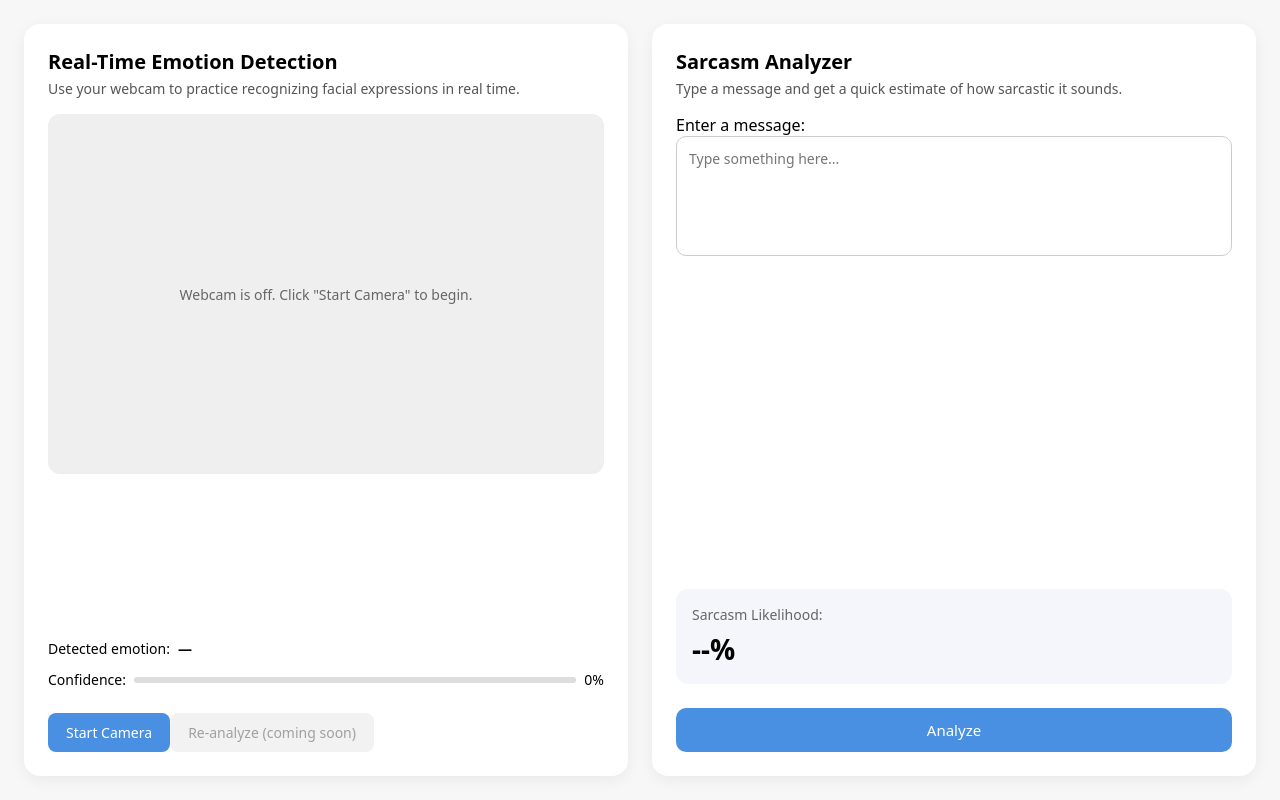
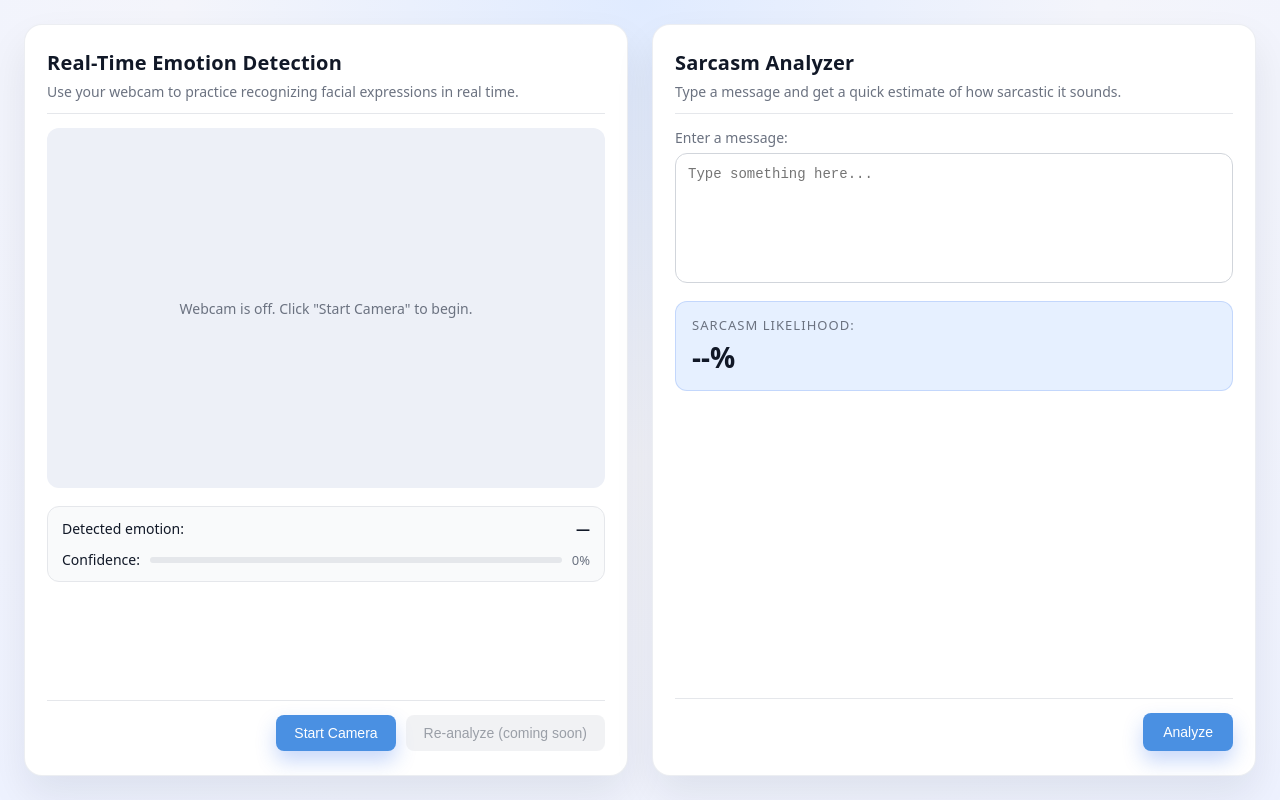
Before and after one commit to spiderpilo/Assistive-Social-Cue-Companion, a React (Vite) app in the folder client/: page / in a window 1280 px wide. Built offline with nearby package versions, Linux system fonts and the light colour scheme.

Commit message:
style: modernize layout and align Emotion and Sarcasm panels

```diff
--- a/client/src/styles.css
+++ b/client/src/styles.css
@@ -1,18 +1,34 @@
-/* GLOBAL RESETS */
+/* GLOBAL RESET + BASE */
 * {
   margin: 0;
   padding: 0;
   box-sizing: border-box;
-  font-family: system-ui, sans-serif;
+}
+
+:root {
+  --bg: #f4f5fb;
+  --panel-bg: #ffffff;
+  --accent: #4a90e2;
+  --accent-soft: #e6f0ff;
+  --text-main: #111827;
+  --text-muted: #6b7280;
+  --border-subtle: #e5e7eb;
+  --shadow-soft: 0 20px 40px rgba(15, 23, 42, 0.08);
+  --radius-lg: 18px;
+  --radius-md: 12px;
+  --radius-sm: 8px;
 }
 
 body {
-  background: #f7f7f7;
+  font-family: system-ui, -apple-system, BlinkMacSystemFont, "Segoe UI",
+    sans-serif;
+  background: radial-gradient(circle at top, #e0ebff 0, var(--bg) 45%, #eef2ff 100%);
+  color: var(--text-main);
   height: 100vh;
   overflow: hidden;
 }
 
-/* MAIN CONTAINER: holds both panels side-by-side */
+/* MAIN LAYOUT */
 .panel-container {
   display: flex;
   flex-direction: row;
@@ -22,64 +38,71 @@ body {
   padding: 24px;
 }
 
-/* BOTH PANELS */
+/* SHARED PANEL STYLES */
 .panel {
-  background: #fff;
-  padding: 24px;
-  border-radius: 16px;
+  background: var(--panel-bg);
+  border-radius: var(--radius-lg);
   flex: 1;
   display: flex;
   flex-direction: column;
-  gap: 16px;
+  padding: 24px 22px;
+  box-shadow: var(--shadow-soft);
+  border: 1px solid rgba(148, 163, 184, 0.18);
   height: 100%;
-  box-shadow: 0 4px 16px rgba(0, 0, 0, 0.06);
   overflow: hidden;
 }
 
-/* HEADERS */
+/* HEADER / MAIN / FOOTER LAYOUT */
 .panel-header {
   display: flex;
   flex-direction: column;
-  gap: 4px;
+  gap: 6px;
+  margin-bottom: 6px;
 }
 
 .panel-title {
   font-size: 20px;
   font-weight: 600;
+  letter-spacing: 0.01em;
 }
 
 .panel-subtitle {
   font-size: 14px;
-  color: #555;
+  color: var(--text-muted);
 }
 
-/* MAIN CONTENT AREA (stretches between header and footer) */
 .panel-main {
   flex: 1;
   display: flex;
   flex-direction: column;
-  gap: 20px;
-  justify-content: space-between;
+  gap: 18px;
   overflow: hidden;
 }
 
-/* FOOTER */
 .panel-footer {
-  margin-top: 8px;
+  margin-top: auto;
+  padding-top: 14px;
+  border-top: 1px solid var(--border-subtle);
 }
 
+/* EMOTION PANEL STYLES */
+.emotion-panel .panel-header {
+  border-bottom: 1px solid var(--border-subtle);
+  padding-bottom: 12px;
+  margin-bottom: 14px;
+}
+
+/* WEBCAM AREA */
 .webcam-box {
-  background: #efefef;
-  border-radius: 12px;
-  height: 360px;  /* <-- bigger webcam area */
+  background: #edf0f7;
+  border-radius: var(--radius-md);
+  height: 360px; /* enlarged webcam area */
   display: flex;
   justify-content: center;
   align-items: center;
   position: relative;
   overflow: hidden;
 }
-
-
 
 .webcam-video {
   width: 100%;
@@ -88,8 +111,16 @@ body {
 }
 
 .placeholder-text {
-  color: #666;
+  color: var(--text-muted);
   font-size: 14px;
+  text-align: center;
+  padding: 0 16px;
+}
+
+.error-text {
+  margin-top: 4px;
+  font-size: 13px;
+  color: #dc2626;
 }
 
 /* EMOTION INFO */
@@ -98,49 +129,71 @@ body {
   flex-direction: column;
   gap: 12px;
   font-size: 14px;
+  background: #f9fafb;
+  border-radius: var(--radius-md);
+  padding: 12px 14px;
+  border: 1px solid var(--border-subtle);
 }
 
-.emotion-row,
+.emotion-row {
+  display: flex;
+  justify-content: space-between;
+  align-items: center;
+}
+
+.emotion-row strong {
+  font-weight: 600;
+}
+
 .confidence-row {
   display: flex;
   align-items: center;
-  gap: 8px;
+  gap: 10px;
 }
 
 .confidence-bar {
   flex: 1;
   height: 6px;
-  background: #ddd;
-  border-radius: 4px;
+  background: #e5e7eb;
+  border-radius: 999px;
   overflow: hidden;
 }
 
 .confidence-fill {
   height: 100%;
-  background: #4a90e2;
+  background: linear-gradient(90deg, var(--accent) 0%, #7c3aed 100%);
+}
+
+.confidence-percent {
+  font-size: 13px;
+  color: var(--text-muted);
 }
 
 /* BUTTONS */
 .button {
   padding: 10px 18px;
-  border-radius: 8px;
+  border-radius: var(--radius-sm);
   border: none;
   font-size: 14px;
   cursor: pointer;
+  transition: background 0.15s ease, transform 0.1s ease,
+    box-shadow 0.15s ease;
 }
 
 .button-primary {
-  background: #4a90e2;
+  background: var(--accent);
   color: white;
+  box-shadow: 0 10px 20px rgba(37, 99, 235, 0.25);
 }
 
 .button-primary:hover {
-  background: #3b7ec6;
+  background: #2563eb;
+  transform: translateY(-1px);
 }
 
 .button-secondary {
-  background: #e6e6e6;
-  color: #444;
+  background: #e5e7eb;
+  color: #374151;
 }
 
 .button-secondary:disabled {
@@ -148,52 +201,112 @@ body {
   cursor: default;
 }
 
-/* SARCASM PANEL SPECIFIC */
+/* BUTTON ROW ON EMOTION PANEL */
+.emotion-buttons {
+  display: flex;
+  gap: 10px;
+  justify-content: flex-end;
+}
+
+/* SARCASM PANEL STYLES */
+.sarcasm-panel .panel-header {
+  border-bottom: 1px solid var(--border-subtle);
+  padding-bottom: 12px;
+  margin-bottom: 14px;
+}
+
+/* INPUT SECTION */
+.input-section {
+  display: flex;
+  flex-direction: column;
+  gap: 6px;
+}
+
+.input-section label {
+  font-size: 14px;
+  color: var(--text-muted);
+}
+
 .sarcasm-textarea {
   width: 100%;
-  height: 120px;
-  border-radius: 10px;
+  height: 130px;
+  border-radius: var(--radius-md);
   padding: 12px;
-  border: 1px solid #ccc;
+  border: 1px solid #d1d5db;
   font-size: 14px;
   resize: none;
+  outline: none;
+  transition: border 0.15s ease, box-shadow 0.15s ease;
 }
 
-.analyze-btn {
-  width: 100%;
-  background: #4a90e2;
-  color: white;
-  border: none;
-  padding: 12px;
-  font-size: 15px;
-  border-radius: 10px;
-  cursor: pointer;
+.sarcasm-textarea:focus {
+  border-color: var(--accent);
+  box-shadow: 0 0 0 1px var(--accent-soft);
 }
 
-.analyze-btn:hover {
-  background: #3b7ec6;
-}
-
-/* RESULTS */
+/* RESULT BOX */
 .results-section {
-  background: #f4f6fb;
-  padding: 16px;
-  border-radius: 12px;
+  background: var(--accent-soft);
+  padding: 14px 16px;
+  border-radius: var(--radius-md);
+  border: 1px solid rgba(37, 99, 235, 0.18);
 }
 
 .result-label {
-  font-size: 14px;
-  color: #666;
+  font-size: 13px;
+  color: var(--text-muted);
+  text-transform: uppercase;
+  letter-spacing: 0.08em;
 }
 
 .result-value {
   font-size: 28px;
-  font-weight: bold;
-  margin-top: 6px;
+  font-weight: 700;
+  margin-top: 4px;
 }
 
 .result-description {
   margin-top: 8px;
-  color: #444;
   font-size: 14px;
+  color: #1f2933;
 }
+
+/* SARCASM ANALYZE BUTTON */
+.sarcasm-panel .panel-footer {
+  display: flex;
+  justify-content: flex-end;
+}
+
+.analyze-btn {
+  padding: 11px 20px;
+  border-radius: var(--radius-sm);
+  background: var(--accent);
+  color: white;
+  border: none;
+  font-size: 14px;
+  cursor: pointer;
+  transition: background 0.15s ease, transform 0.1s ease,
+    box-shadow 0.15s ease;
+  box-shadow: 0 10px 20px rgba(37, 99, 235, 0.25);
+}
+
+.analyze-btn:hover {
+  background: #2563eb;
+  transform: translateY(-1px);
+}
+
+@media (max-width: 900px) {
+  .panel-container {
+    flex-direction: column;
+    height: auto;
+    padding: 16px;
+  }
+
+  .panel {
+    height: auto;
+  }
+
+  .webcam-box {
+    height: 260px;
+  }
+}
```
